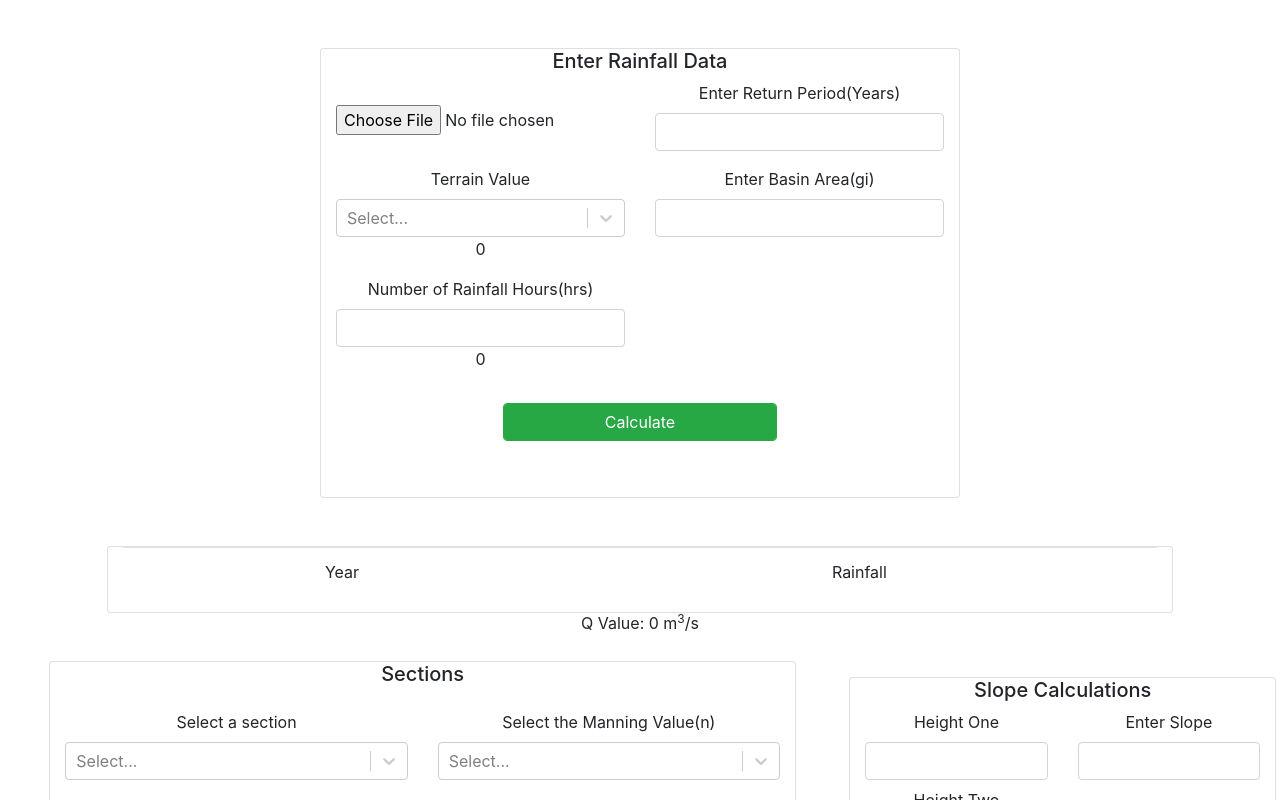
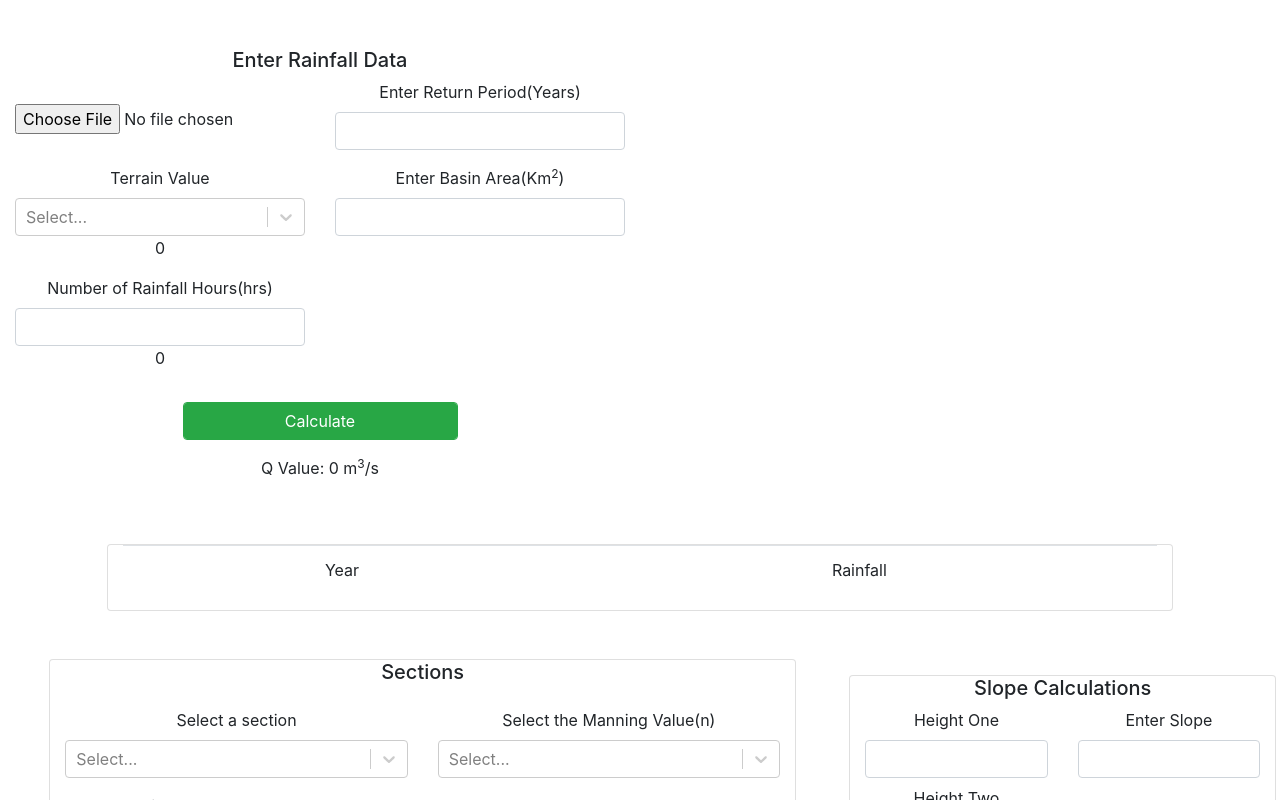
Before and after one commit to Sanqqara/brain-vicky-civil, a React (Create React App) app in the folder client/: page / in a window 1280 px wide. Shown: the top 800 px of the page. Built offline with nearby package versions, Linux system fonts and the light colour scheme.

Commit message:
second to last edits

```diff
--- a/client/src/components/home.js
+++ b/client/src/components/home.js
@@ -5,6 +5,7 @@ import axios from "axios"
 import trap from "./trap.jpg"
 import rectangular from "./rectangular.png"
 import circular from "./circular.png";
+import regres from "./regres.png"
 
 export class Home extends Component {
     constructor(props) {
@@ -43,7 +44,8 @@ export class Home extends Component {
             returnPeriod: 0,
             areaInKm: 0,
             terrainValue: 0,
-            rainfallHours: 0
+            rainfallHours: 0,
+            regressionImageHidden: true
         }
     }
 
@@ -185,7 +187,8 @@ export class Home extends Component {
                 // console.log(response)
                 this.setState({ q_slope: [response.data.slope[0][0]] }),
                 this.setState({ q_intercept: [response.data.intercept[0]] }),
-                this.setState({ qValue: [response.data.q_value[0][0]] })
+                this.setState({ qValue: [response.data.q_value[0][0]] }),
+                this.setState({regressionImageHidden: false})
             ))
     }
 
@@ -410,7 +413,7 @@ export class Home extends Component {
         return (
             <div className="container-fluid">
                 <div className="row my-5">
-                    <div className="col-6 mx-auto card">
+                    <div className="col-6">
                         <h5 className="display-5">Enter Rainfall Data</h5>
                         {/* <div className="row mt-2">
                             <div className="col-6">
@@ -447,7 +450,7 @@ export class Home extends Component {
                                 <p>{this.state.terrainValue}</p>
                             </div>
                             <div className="col-6">
-                                <label>Enter Basin Area(gi)</label>
+                                <label>Enter Basin Area(Km<sup>2</sup>)</label>
                                 <input className="form-control" type="number" onChange={(e) => this.setState({ areaInKm: e.target.value })} />
                             </div>
                         </div>
@@ -472,6 +475,9 @@ export class Home extends Component {
                     {/* <div className="col-6">
                         <img src={regression} alt={"Chart Image..."}/>
                     </div> */}
+                <div className="col-6" hidden={this.state.regressionImageHidden}>
+                    <img src={regres} style={{width: "100%", height: "100%"}} />
+                </div>
                 </div>
                 <div className="row">
                     <div className="col-10 mx-auto card">
```
Also changed, not shown: client/src/components/regres.png (added), 1 other file (tests, documents, lock files or other folders).
